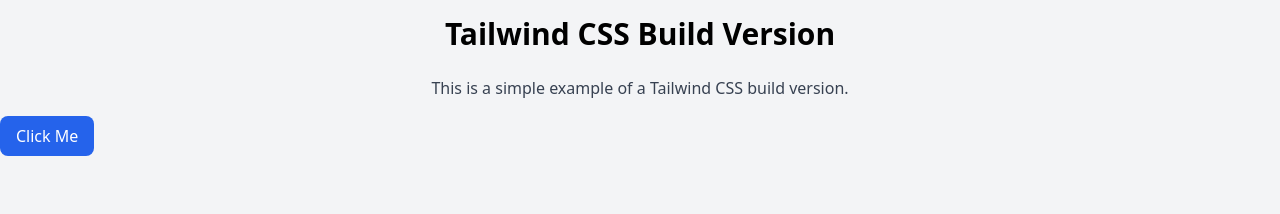
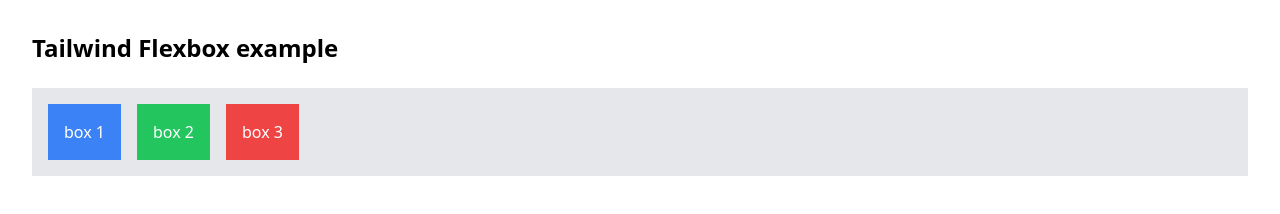
Before and after one commit to YashSharma992/Tailwind-Project, a website: page index.html in a window 1280 px wide. Drawn offline with nearby package versions, Linux system fonts and the light colour scheme; files that its build step writes are made by us from their sources.

Commit message:
Class Work

```diff
--- a/index.html
+++ b/index.html
@@ -7,13 +7,12 @@
     <script src="https://cdn.tailwindcss.com"></script>
     <link rel="stylesheet" href="./output.css">
 </head>
-<body class="bg-gray-100">
-    <div class="container mx-auto p-4">
-        <h1 class="text-3xl font-bold text-center mb-6">Tailwind CSS Build Version</h1>
-        <p class="text-center text-gray-700">This is a simple example of a Tailwind CSS build version.</p>
-    </div>
-    <button class="px-4 py-2 bg-blue-600 text-white rounded-lg hover:bg-blue-700 transition">Click Me</button>
-
-
+<body class="p-8">
+    <h1 class="text-2xl font-bold mb-6">Tailwind Flexbox example</h1>
+        <div class="flex gap-4 p-4 bg-gray-200">
+            <div class="p-4 bg-blue-500 text-white">box 1</div>
+            <div class="p-4 bg-green-500 text-white">box 2</div>
+            <div class="p-4 bg-red-500 text-white">box 3</div>
+        </div>
 </body>
 </html>
```
